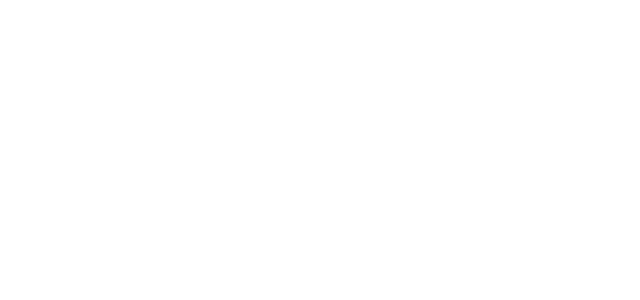
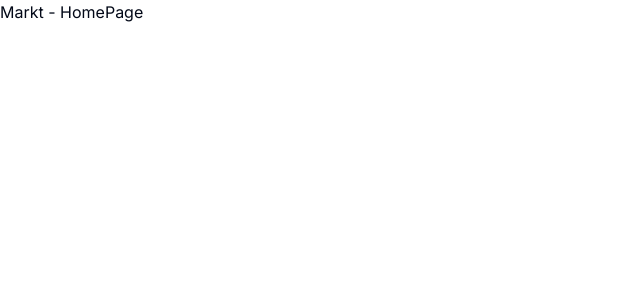
Before and after one commit to Markt-2024/Markt, a Next.js app: page / in a window 1280 px wide. Shown: the top 300 px of the page, without its empty margins (0-640 px from the left). Built offline with nearby package versions, Linux system fonts and the light colour scheme.

Commit message:
homepage text added

```diff
--- a/src/app/page.js
+++ b/src/app/page.js
@@ -3,7 +3,7 @@
 export default function Home() {
   return (
     <>
-
+    <h1>Markt - HomePage</h1>
     </>
   );
 }
```
